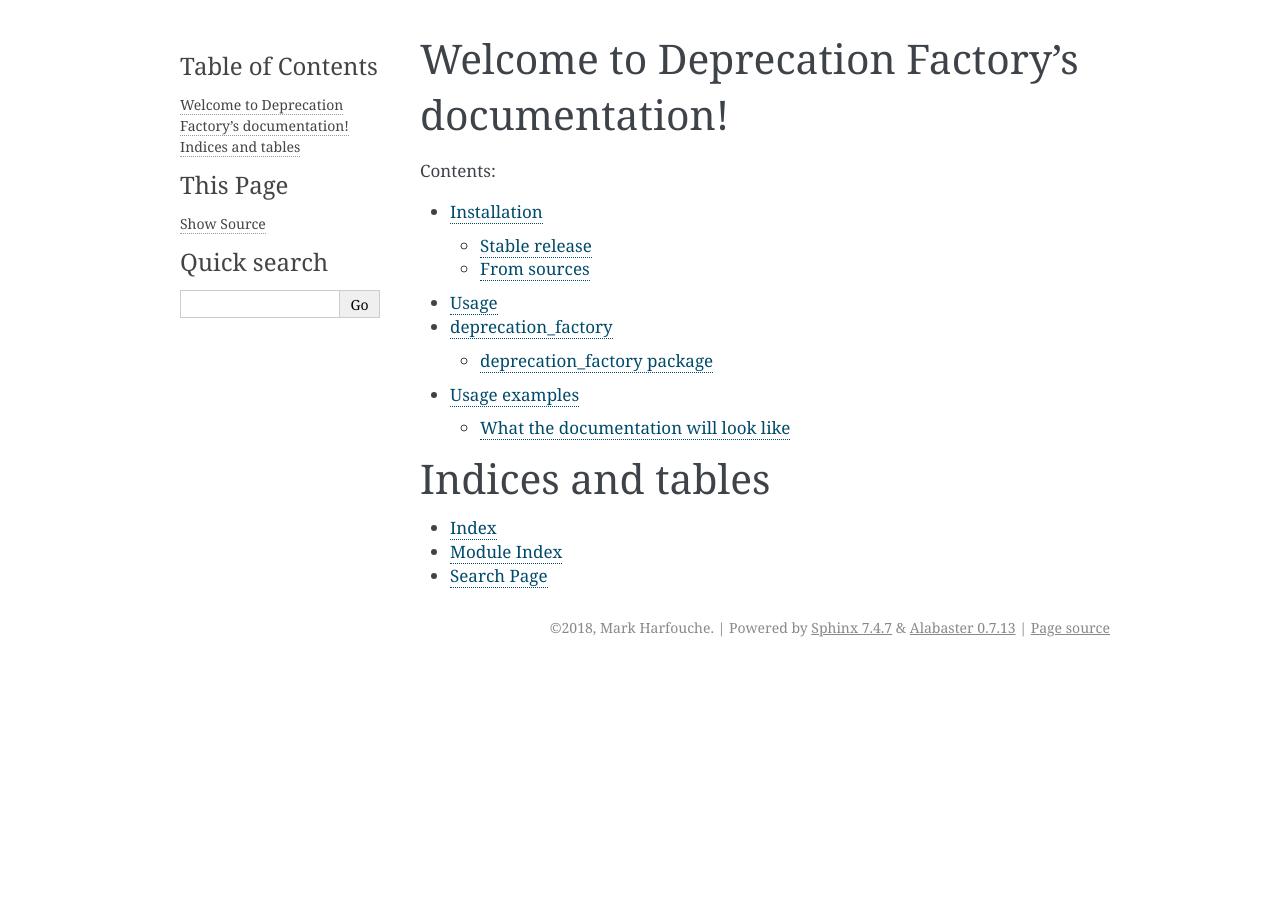
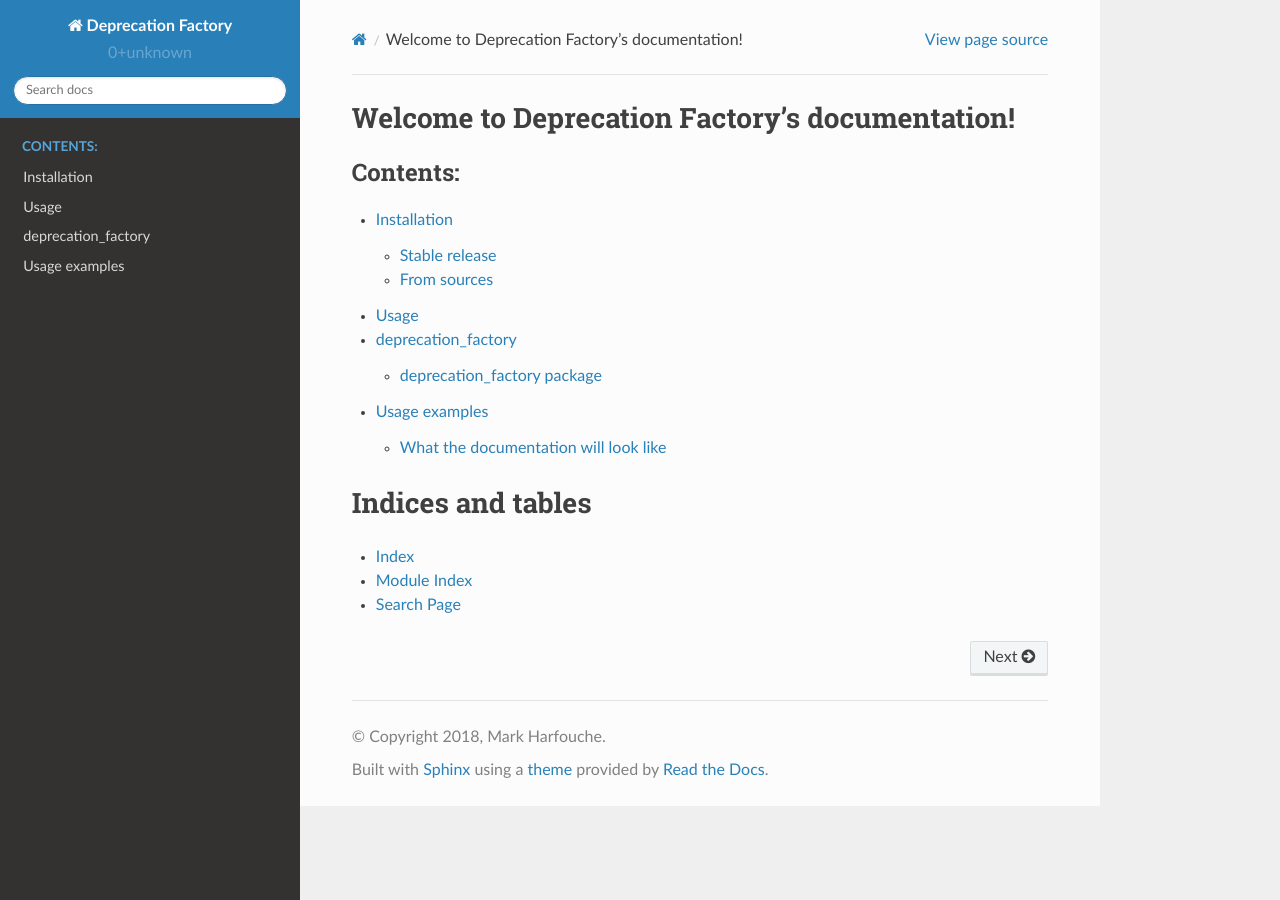
Before and after one commit to hmaarrfk/wabisabi, a Sphinx documentation site: the page built from docs/index.rst, in a window 1280 px wide. Built offline with Sphinx 7.4.7 and the Read the Docs theme 2.0.0, drawn with Linux system fonts in a browser that asks for light colours.

Commit message:
Updated the theme

```diff
--- a/docs/conf.py
+++ b/docs/conf.py
@@ -86,7 +86,8 @@ todo_include_todos = False
 # The theme to use for HTML and HTML Help pages.  See the documentation for
 # a list of builtin themes.
 #
-html_theme = 'alabaster'
+# html_theme = 'alabaster'
+html_theme = 'sphinx_rtd_theme'
 
 # Theme options are theme-specific and customize the look and feel of a
 # theme further.  For a list of options available for each theme, see the
--- a/requirements_dev.txt
+++ b/requirements_dev.txt
@@ -4,3 +4,4 @@ flake8
 pytest-cov
 recommonmark
 sphinx
+sphinx_rtd_theme
```
Also changed, not shown: README.md (+4 -3 lines).
